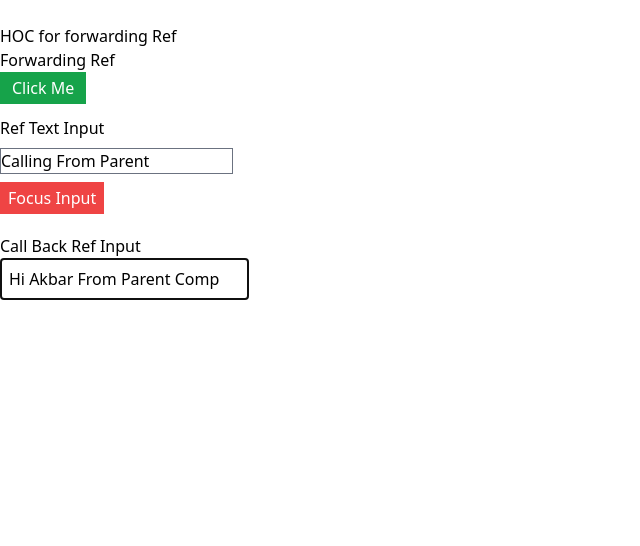
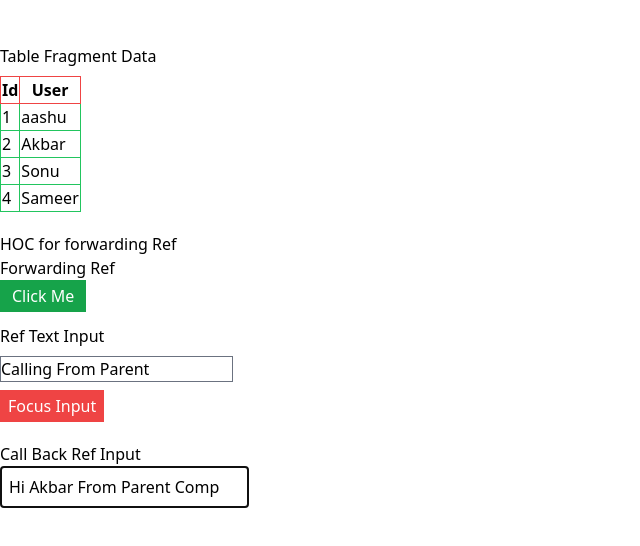
Before and after one commit to shaikh-akbar-96/React-learning-leela, a React (Create React App) app: page / in a window 1280 px wide. Shown: the top 546 px of the page, without its empty margins (0-640 px from the left). Built offline with nearby package versions, Linux system fonts and the light colour scheme.

Commit message:
Understanding react fragments

```diff
--- a/src/App.js
+++ b/src/App.js
@@ -7,6 +7,7 @@ import ParentForwardingRefButton from "./components/forwardingRef/ParentForwardi
 import Post from "./components/posts/Post";
 import ParentRefTextInput from "./components/refTextInput/ParentRefTextInput";
 import RefTextInput from "./components/refTextInput/refTextInput";
+import TableFragments from "./components/tableFragments/TableFragments";
 // import Text from "./components/text/Text";
 function App() {
   return (
@@ -17,6 +18,9 @@ function App() {
       <Text text="Hello world good morning" /> */}
       <br />
       <div className="w-4/5">
+        <div>
+          <TableFragments />
+        </div>
         <div>
           {/* <Category name="category" /> */}
           <ParentForwardingRefButton />
--- /dev/null
+++ b/src/components/tableFragments/TableColumns.js
@@ -0,0 +1,10 @@
+import React from "react";
+
+export default function TableColumns(props) {
+  return (
+    <React.Fragment>
+      <td className="border border-green-500">{props.user.id}</td>
+      <td className="border border-green-500">{props.user.name}</td>
+    </React.Fragment>
+  );
+}
--- /dev/null
+++ b/src/components/tableFragments/TableFragments.js
@@ -0,0 +1,40 @@
+import { Component } from "react";
+import TableColumns from "./TableColumns";
+
+export default class TableFragments extends Component {
+  constructor(props) {
+    super(props);
+    this.state = {
+      user: [
+        { id: 1, name: "aashu" },
+        { id: 2, name: "Akbar" },
+        { id: 3, name: "Sonu" },
+        { id: 4, name: "Sameer" },
+      ],
+    };
+  }
+  render() {
+    return (
+      <div className="my-5">
+        <h2 className="my-2">Table Fragment Data</h2>
+        <table>
+          <thead>
+            <tr>
+              <th className="border border-red-500">Id</th>
+              <th className="border border-red-500">User</th>
+            </tr>
+          </thead>
+          <tbody>
+            {this.state.user.map((user) => {
+              return (
+                <tr key={user.id}>
+                  <TableColumns user={user} />
+                </tr>
+              );
+            })}
+          </tbody>
+        </table>
+      </div>
+    );
+  }
+}
```
